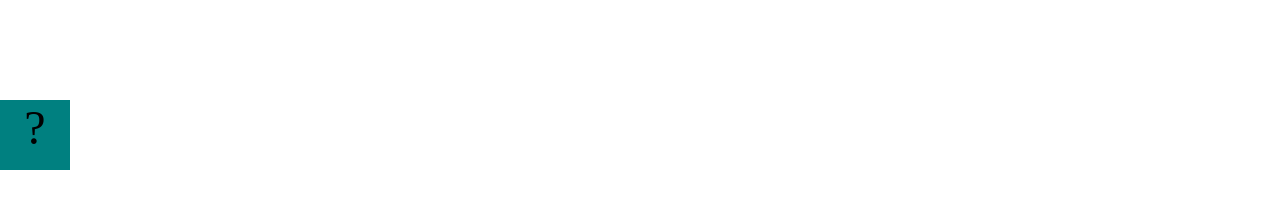
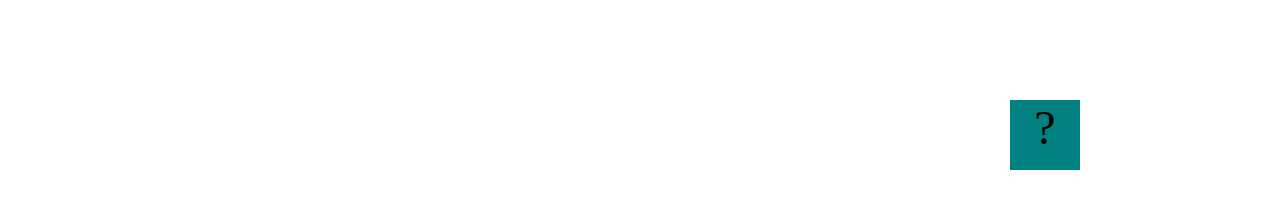
Before and after one commit to carlloe/carlloe.github.io, a plain HTML site: page projects/bouncing-box/index.html in a window 1280 px wide. Drawn offline with Linux system fonts and the light colour scheme.

Commit message:
added code for movement and event handler

```diff
--- a/projects/bouncing-box/index.html
+++ b/projects/bouncing-box/index.html
@@ -14,7 +14,7 @@
 			display: block;
 			position: absolute;
 			top: 100px;
-			left: 0px;  /* <--- Change me! */
+			left: 300px;  /* <--- Change me! */
 		}
 		.board{
 			height: 100vh;
@@ -61,7 +61,8 @@
 			//////////////////////////////////////////////////////////////////
 
 			// TODO 2 - Variable declarations
-
+			var positionX = 0 + 10
+			var points = 0
 
 
 			/*
@@ -70,7 +71,8 @@
 			turn it around!
 			*/
 			function update() {
-
+				positionX = positionX + 10;
+				moveBoxTo(positionX);
 
 			};
 
@@ -80,7 +82,10 @@
 			the left side of the screen.
 			*/
 			function handleBoxClick() {
+				positionX = 0;
 
+				points = points + 1
+				changeBoxText(points);
 
 
 			};
```
Also changed, not shown: index.html (+1 -1 lines).
